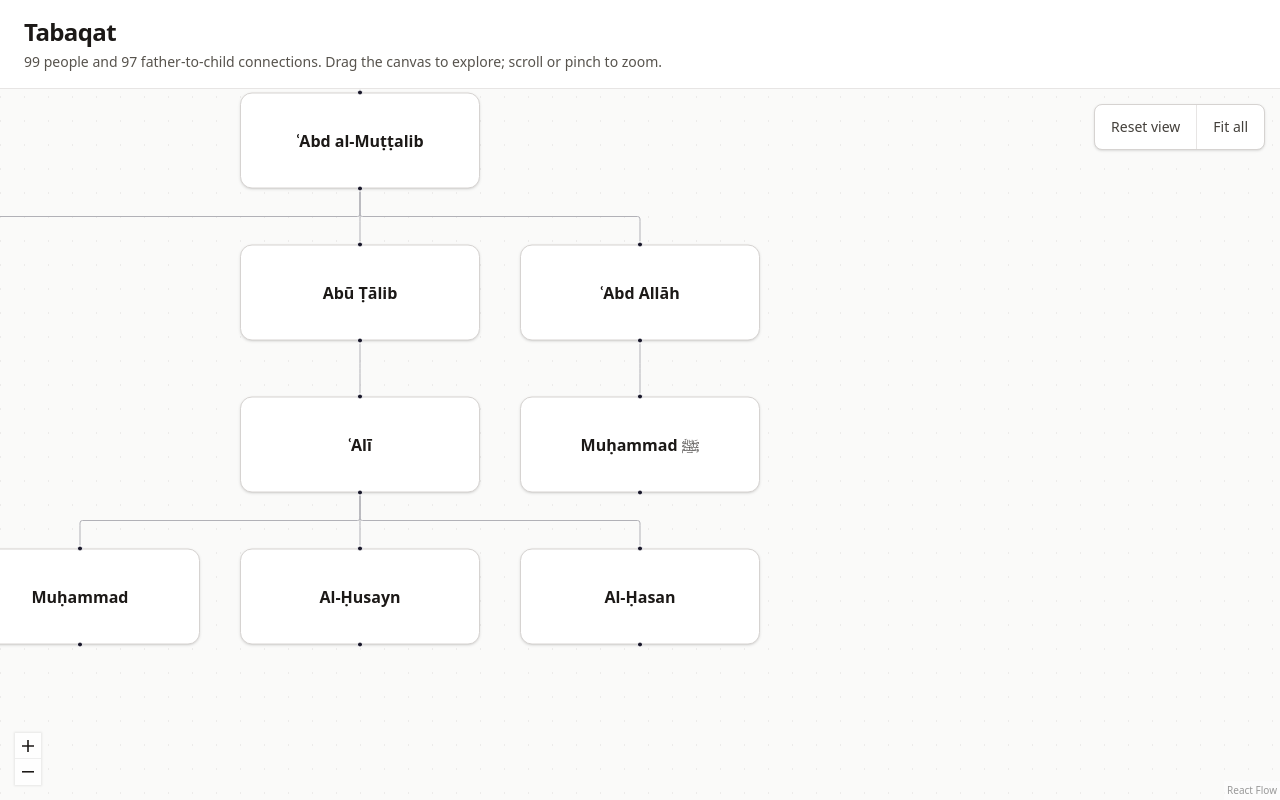
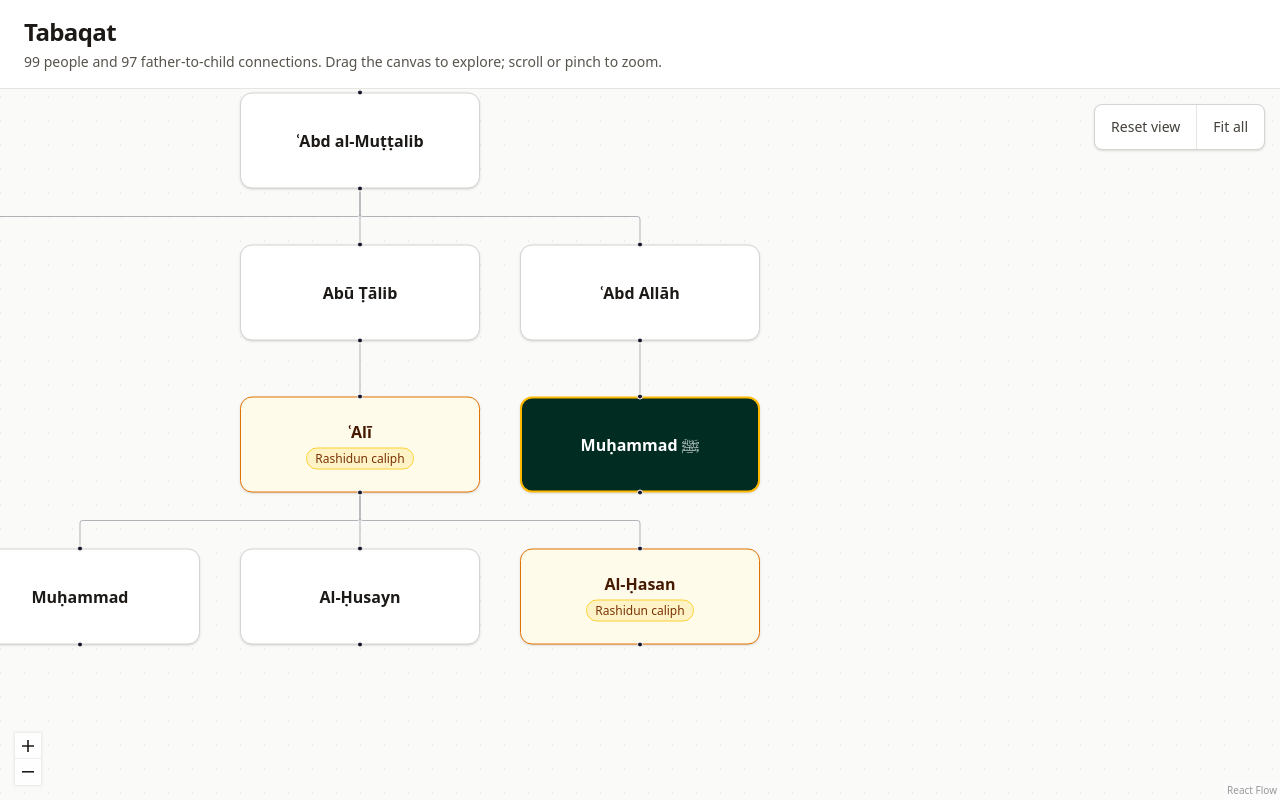
Before and after one commit to Yous113/Tabaqat, a React (Vite) app: page / in a window 1280 px wide. Built offline with nearby package versions, Linux system fonts and the light colour scheme.

Commit message:
graph: highlight prophet and Rashidun caliph cards

```diff
--- a/src/graph/PersonCard.tsx
+++ b/src/graph/PersonCard.tsx
@@ -1,18 +1,49 @@
 import { Handle, Position, type NodeProps } from '@xyflow/react'
 import type { PersonNode } from './createLineageGraph'
 
+const roleAppearances = [
+  {
+    role: 'prophet',
+    cardClassName: 'border-2 border-amber-400 bg-emerald-950 text-white',
+  },
+  {
+    role: 'rashidun-caliph',
+    label: 'Rashidun caliph',
+    cardClassName: 'border border-amber-600 bg-amber-50 text-amber-950',
+    badgeClassName: 'border-amber-300 bg-amber-100 text-amber-900',
+  },
+]
+
 export function PersonCard({ data }: NodeProps<PersonNode>) {
   const { person } = data
+  const appearances = roleAppearances.filter(({ role }) =>
+    person.roles?.includes(role),
+  )
+  const badges = appearances.filter(({ label }) => label !== undefined)
+  const cardClassName = appearances[0]?.cardClassName
+    ?? 'border border-stone-300 bg-white text-stone-900'
 
   return (
-    <article className="flex h-full w-full flex-col items-center justify-center rounded-xl border border-stone-300 bg-white px-3 text-center shadow-sm">
+    <article className={`flex h-full w-full flex-col items-center justify-center rounded-xl px-3 text-center shadow-sm ${cardClassName}`}>
       <Handle type="target" position={Position.Top} isConnectable={false} />
-      <p className="text-base leading-6 font-semibold text-stone-900">
+      <p className="text-base leading-6 font-semibold">
         {person.name}
         {person.honorific && <span> {person.honorific}</span>}
       </p>
+      {badges.length > 0 && (
+        <div className="mt-1 flex flex-wrap justify-center gap-1">
+          {badges.map(({ role, label, badgeClassName }) => (
+            <span
+              key={role}
+              className={`rounded-full border px-2 py-0.5 text-xs leading-4 font-medium ${badgeClassName}`}
+            >
+              {label}
+            </span>
+          ))}
+        </div>
+      )}
       {person.aliases && person.aliases.length > 0 && (
-        <p className="mt-1 text-sm leading-5 text-stone-600">
+        <p className={`mt-1 text-sm leading-5 ${appearances.length > 0 ? 'opacity-80' : 'text-stone-600'}`}>
           {person.aliases.join(' · ')}
         </p>
       )}
```
